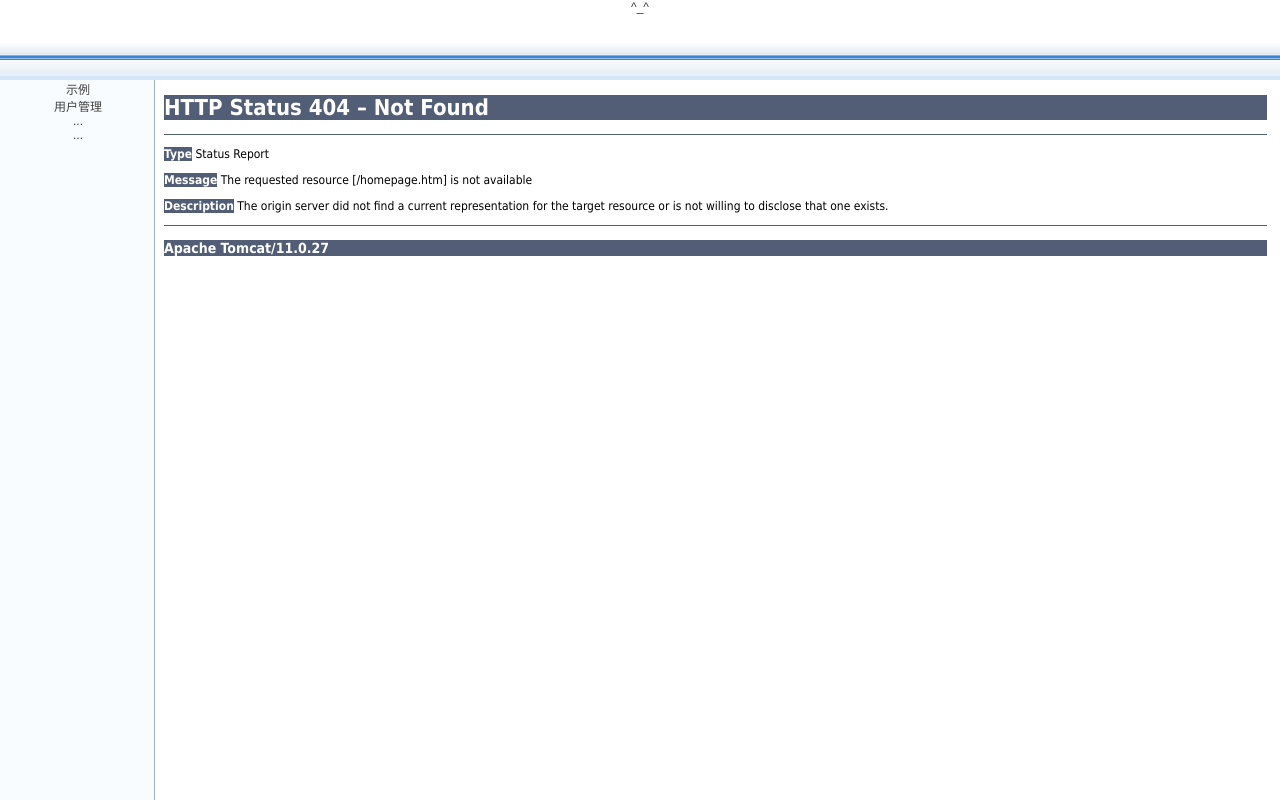
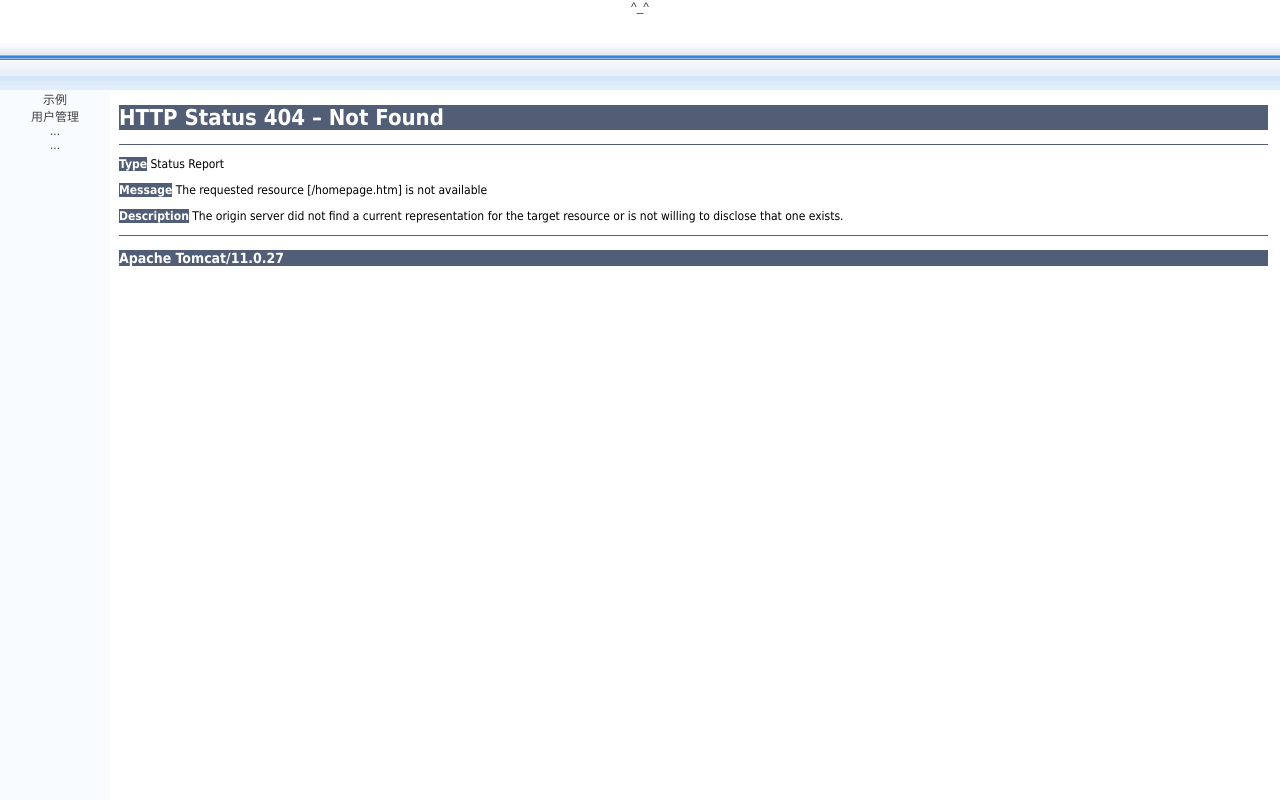
Before and after one commit to graydongyes/simpleWeb, a Java web app: template src/main/webapp/WEB-INF/views/desktop.jsp in a window 1280 px wide. Run offline with Tomcat 11, a stand-in JSP engine, Linux system fonts and the light colour scheme; the template is opened without the code that fills it, so the values that code supplies are empty.

Commit message:
css布局

```diff
--- a/src/main/webapp/WEB-INF/views/desktop.jsp
+++ b/src/main/webapp/WEB-INF/views/desktop.jsp
@@ -8,7 +8,7 @@
 <link href="/comm/skin/css/common.css" rel="stylesheet" type="text/css" />
 <script type="text/javascript" src="/comm/skin/js/main.js" />
 </head>
-<body style="overflow:hidden;">
+<body id="parent_Box">
 <script type="text/javascript">
 </script>
 	<div id="top_window" style="text-align:center;">
--- a/src/main/webapp/comm/skin/css/common.css
+++ b/src/main/webapp/comm/skin/css/common.css
@@ -13,8 +13,15 @@
 a,area { blr:expression(this.onFocus=this.blur()) } /* for IE */
 :focus { outline: none; } /* for Firefox */
 
-#top_window{background:url(/comm/skin/images/bg.png) repeat-x left top; height:10%; overflow:hidden;}
-#left_window{background:url(/comm/skin/images/leftBg.png) repeat-y; width:156px; height:90%;float:left}
-#main_window{float:left}
+#parent_Box{height:100%; width:100%; overflow:hidden;}
+#top_window{position:relative; background:url(/comm/skin/images/bg.png) repeat-x left top; width:100%; height:90px; overflow:hidden;}
+#left_window{position:absolute; top: 90px; bottom: 0px; background:url(/comm/skin/images/leftBg.png) repeat-y; width:110px; height:auto; margin:0; overflow:hidden;}
+#main_window{position:absolute; left:111px; top:90px; right:0px; overflow:hidden;}
+
+/* #parent_Box{height:100%; width:100%; overflow:hidden;}
+#top_window{clear:both; background:url(/comm/skin/images/bg.png) repeat-x left top; width:100%; height:90px; overflow:hidden;}
+#left_window{position: absolute; top: 90px; bottom: 0px; background:url(/comm/skin/images/leftBg.png) repeat-y; height:auto; width:110px; margin:0; overflow:hidden;}
+#main_window{position: absolute; left:110px; right:0px; margin:0; overflow:hidden;} */
+
 .text-align{display:block;text-align:center;}
 .line{height:1px;margin:0px auto;padding:0px;background-color:#D5D5D5;overflow:hidden;}
--- a/src/main/webapp/comm/skin/js/main.js
+++ b/src/main/webapp/comm/skin/js/main.js
@@ -1,5 +1,7 @@
 function iFrameHeight() {
 	var ifm = document.getElementById('main_page');
+
+	var left_ifm = document.getElementById('left_window');
 	var winWidth = document.documentElement.clientWidth;
 	var leftWidth = document.getElementById('left_window').scrollWidth;
 	   ifm.width = winWidth - leftWidth - 5;
@@ -7,4 +9,6 @@
    var winHeight = document.documentElement.clientHeight;
    var topHeight = document.getElementById('top_window').scrollHeight;
    		ifm.height = winHeight - topHeight - 5;
+
+//	left_ifm.height=winHeight - topHeight - 5;
 }
```
